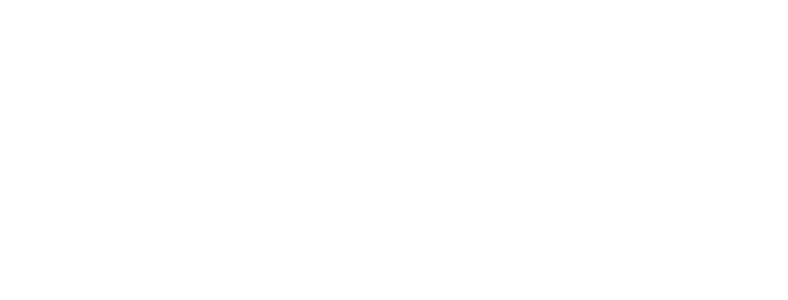
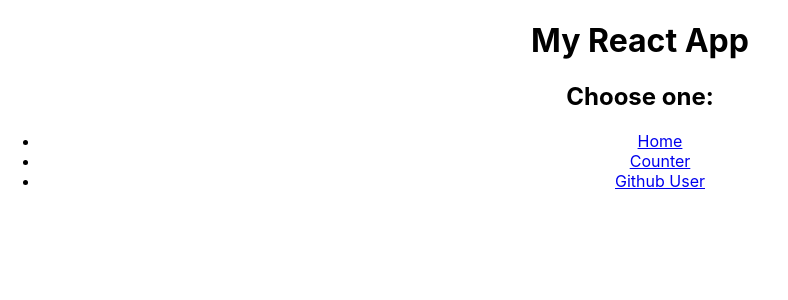
Before and after one commit to aryakrm/React-Exercises-Develhope, a React (Create React App) app: page / in a window 1280 px wide. Before the commit this address had no page. Shown: the top 300 px of the page, without its empty margins (0-788 px from the left). Built offline with nearby package versions, Linux system fonts and the light colour scheme.

Commit message:
router4 done

```diff
--- a/src/App.js
+++ b/src/App.js
@@ -1,14 +1,16 @@
 import { Route, Routes } from "react-router-dom";
 import "./App.css";
+import Home from "./Home";
 import GithubUser from "./GithubUser";
+import Counter from "./Counter";
 
 function App() {
   return (
     <div className="App">
+      <Home />
       <Routes>
-        <Route path="/users" element={<GithubUser />}>
-          <Route path=":username" element={<GithubUser />} />
-        </Route>
+        <Route path="/counter" element={<Counter />} />
+        <Route path="/user" element={<GithubUser />} />
       </Routes>
     </div>
   );
--- a/src/GithubUser.js
+++ b/src/GithubUser.js
@@ -6,7 +6,7 @@ export default function GithubUser() {
   const [loading, setLoading] = useState(false);
   const [error, setError] = useState(null);
 
-  const { username } = useParams();
+  const { username = "mkubera" } = useParams();
 
   useEffect(() => {
     setLoading(true);
--- /dev/null
+++ b/src/Home.js
@@ -0,0 +1,21 @@
+import { Link } from "react-router-dom";
+
+export default function Home() {
+  return (
+    <div>
+      <h1>My React App</h1>
+      <h2>Choose one:</h2>
+      <ul>
+        <li>
+          <Link to="/">Home</Link>
+        </li>
+        <li>
+          <Link to="/counter">Counter</Link>
+        </li>
+        <li>
+          <Link to="/user">Github User</Link>
+        </li>
+      </ul>
+    </div>
+  );
+}
```
